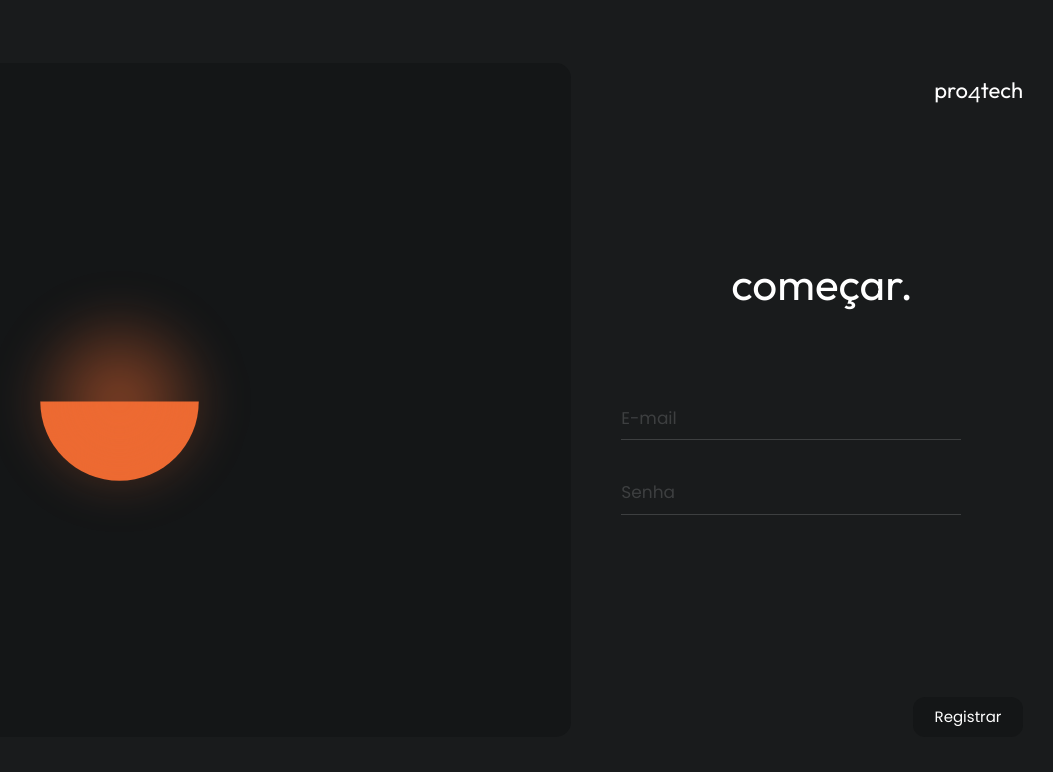
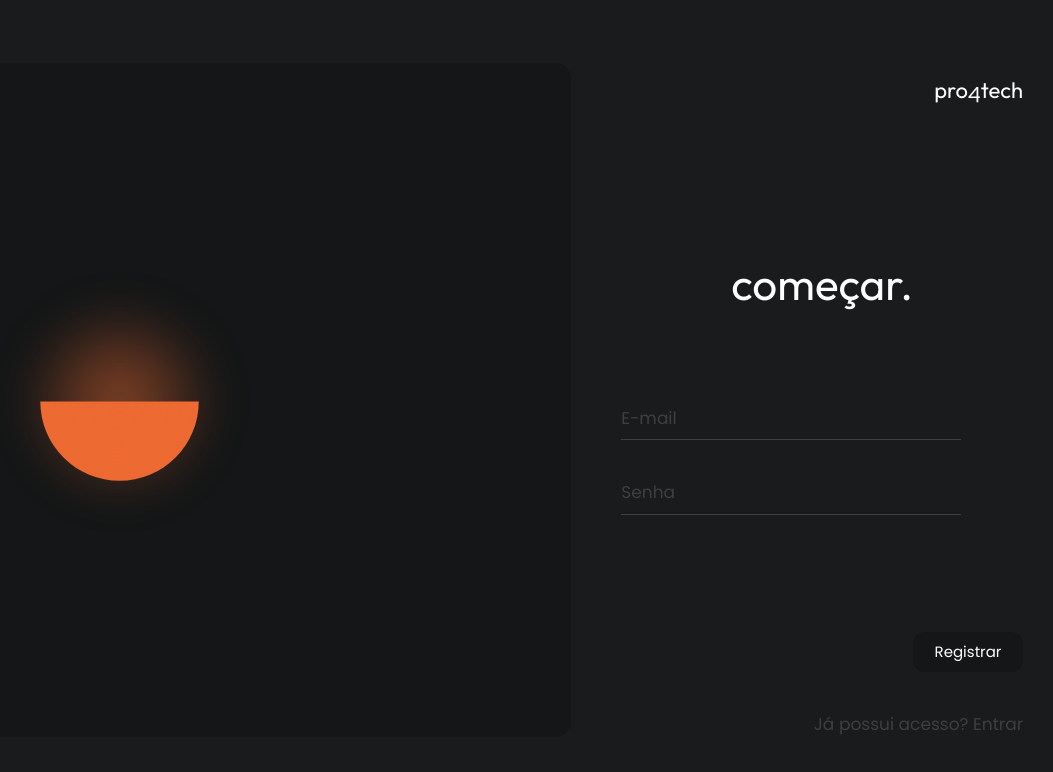
Before and after one commit to TeamMinerva/PRO4TECH-API, a React (Vite) app in the folder frontend/: page /cadastro in a window 1280 px wide. Shown: the top 772 px of the page, without its empty margins (207-1260 px from the left). Built offline with nearby package versions, Linux system fonts and the light colour scheme; no server answers.

Commit message:
feat: adicao de rota de volta para pagina de login

```diff
--- a/frontend/src/pages/Cadastro.tsx
+++ b/frontend/src/pages/Cadastro.tsx
@@ -1,5 +1,5 @@
 import { useState } from "react";
-import { useNavigate } from "react-router-dom";
+import { Link, useNavigate } from "react-router-dom";
 import { registerUser } from "../services/authService";
 
 export default function Cadastro() {
@@ -185,6 +185,13 @@ export default function Cadastro() {
             >
               {loading ? "Cadastrando..." : "Registrar"}
             </button>
+            <Link
+              to="/"
+              className="block text-right text-[#3d3f40] text-[14px] sm:text-[16px] lg:text-[17px] whitespace-nowrap transition-colors hover:text-[#ED6A32]"
+              style={{ fontFamily: "Poppins, sans-serif" }}
+            >
+              Já possui acesso? Entrar
+            </Link>
           </div>
         </form>
       </div>
```
